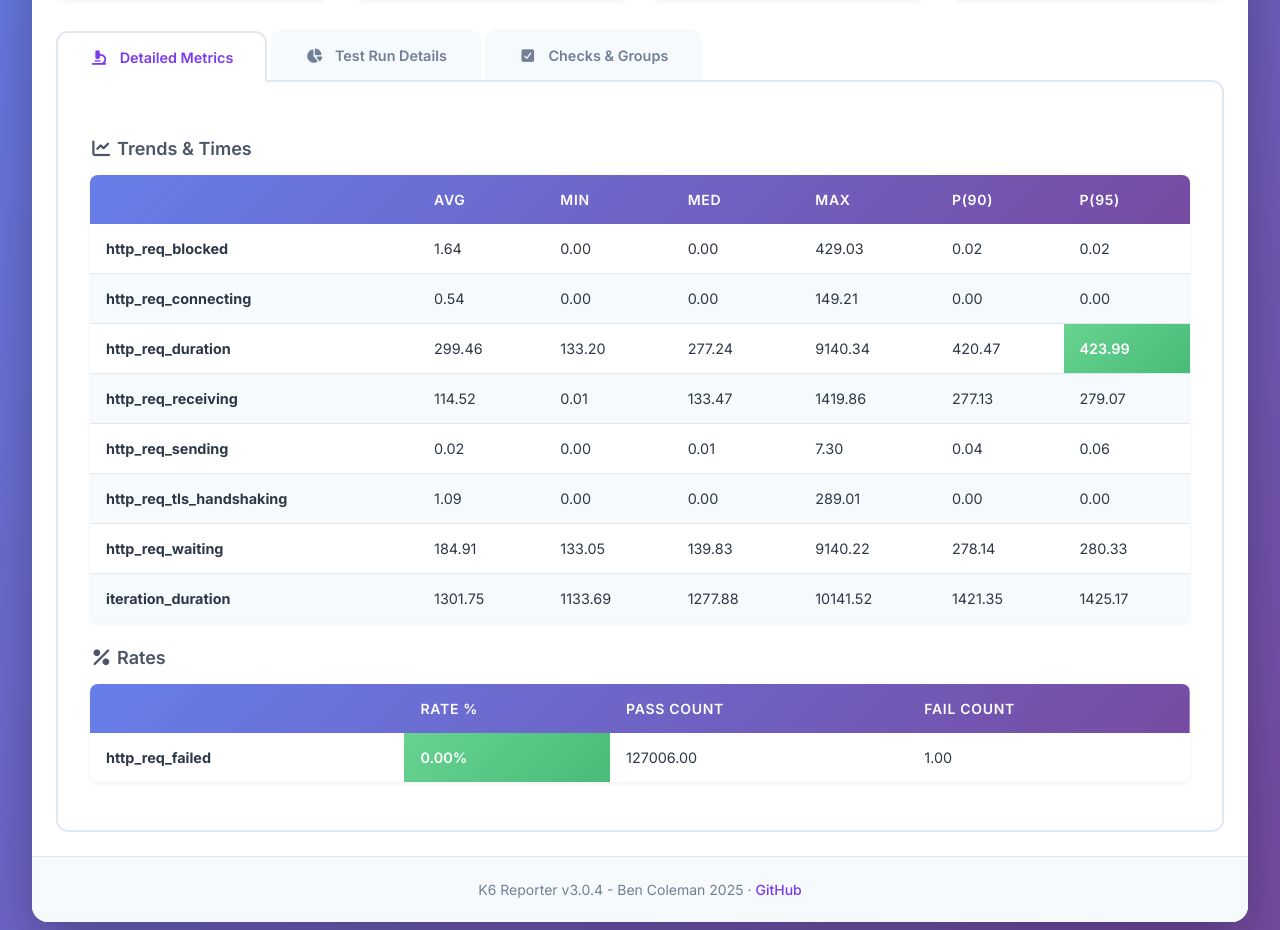
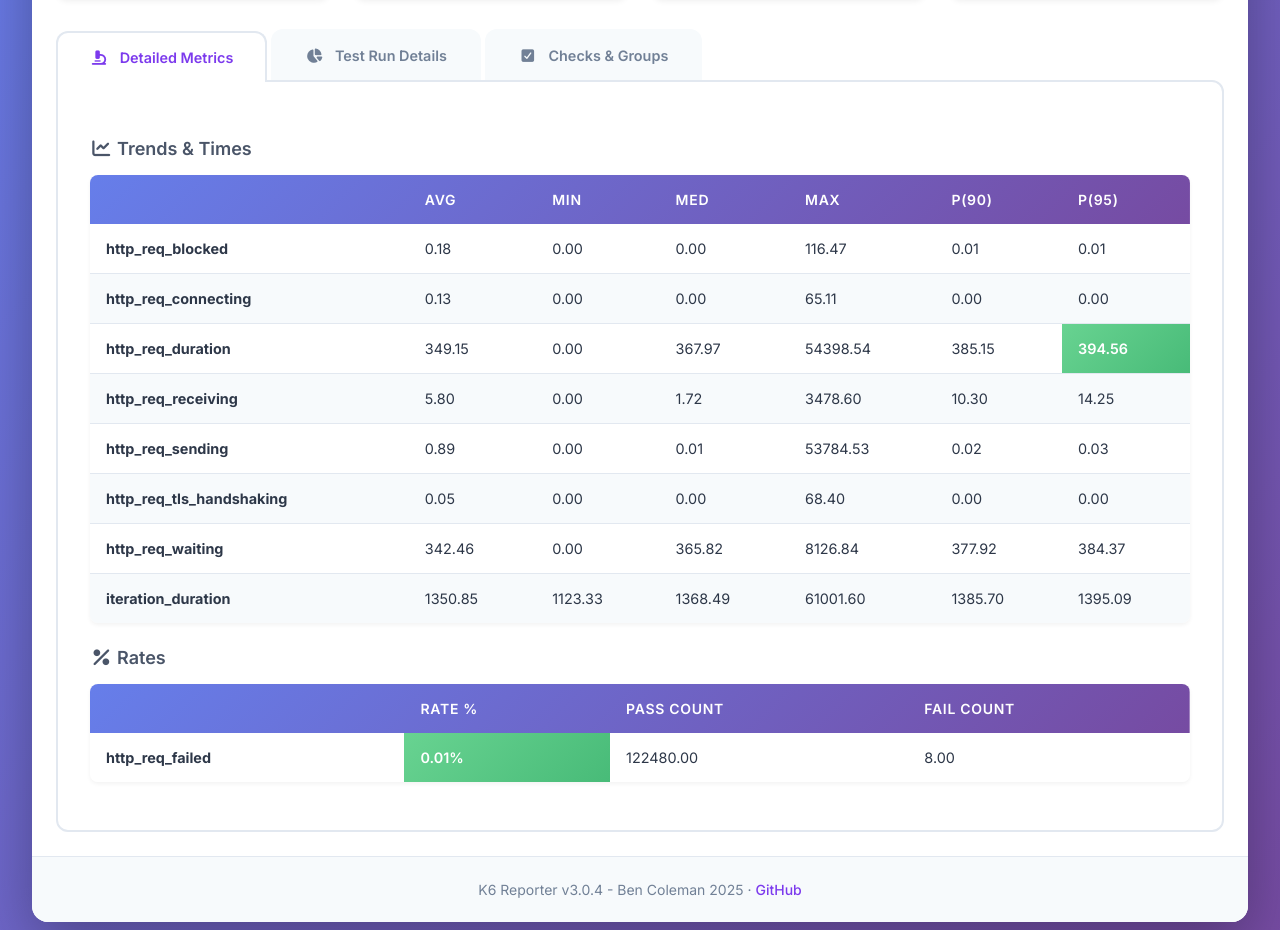
Before and after one commit to januariod/outsera-technical-challenge, a website: page reports/performance/summary.html in a window 1280 px wide. Shown: the part 276-1206 px from the top of the page. Drawn offline with Linux system fonts and the light colour scheme.

Commit message:
fix report path

```diff
--- a/package.json
+++ b/package.json
@@ -22,9 +22,9 @@
   "author": "Daniel Januario (djanuario@outlook.com.br)",
   "type": "commonjs",
   "scripts": {
-    "test:api": "cypress run --project api-tests --reporter mochawesome --reporter-options reportDir=reports/api,overwrite=false,html=false,json=true",
+    "test:api": "cypress run --project api-tests",
     "test:api:open": "cypress open --project api-tests",
-    "test:e2e": "cypress run --project e2e-tests --reporter mochawesome --reporter-options reportDir=reports/e2e,overwrite=false,html=false,json=true",
+    "test:e2e": "cypress run --project e2e-tests",
     "test:e2e:open": "cypress open --project e2e-tests",
     "test:mobile": "npx wdio run mobile-tests/config/wdio.conf.js",
     "test:performance": "k6 run performance-tests/scripts/load-test.js",
--- a/reports/performance/summary.html
+++ b/reports/performance/summary.html
@@ -484,7 +484,7 @@
             <i class="fas fa-globe icon"></i>
             <h4>Total Requests</h4>
             <div class="metric-value">
-              127007
+              122488
 
             </div>
           </div>
@@ -493,7 +493,7 @@
             <div class="metric-card danger">
               <i class="fas fa-times-circle icon"></i>
               <h4>Failed Requests</h4>
-              <div class="metric-value">1</div>
+              <div class="metric-value">8</div>
             </div>
 
 
@@ -506,7 +506,7 @@
           <div class="metric-card danger">
             <i class="fas fa-eye icon"></i>
             <h4>Failed Checks</h4>
-            <div class="metric-value">501</div>
+            <div class="metric-value">566</div>
           </div>
         </div>
 
@@ -542,30 +542,30 @@
                   <tr>
                     <td><b>http_req_blocked</b></td>
 
-                      <td class="">1.64</td>
+                      <td class="">0.18</td>
 
                       <td class="">0.00</td>
 
                       <td class="">0.00</td>
 
-                      <td class="">429.03</td>
+                      <td class="">116.47</td>
 
-                      <td class="">0.02</td>
+                      <td class="">0.01</td>
 
-                      <td class="">0.02</td>
+                      <td class="">0.01</td>
 
                   </tr>
 
                   <tr>
                     <td><b>http_req_connecting</b></td>
 
-                      <td class="">0.54</td>
+                      <td class="">0.13</td>
 
                       <td class="">0.00</td>
 
                       <td class="">0.00</td>
 
-                      <td class="">149.21</td>
+                      <td class="">65.11</td>
 
                       <td class="">0.00</td>
 
@@ -576,64 +576,64 @@
                   <tr>
                     <td><b>http_req_duration</b></td>
 
-                      <td class="">299.46</td>
+                      <td class="">349.15</td>
 
-                      <td class="">133.20</td>
+                      <td class="">0.00</td>
 
-                      <td class="">277.24</td>
+                      <td class="">367.97</td>
 
-                      <td class="">9140.34</td>
+                      <td class="">54398.54</td>
 
-                      <td class="">420.47</td>
+                      <td class="">385.15</td>
 
-                      <td class="good">423.99</td>
+                      <td class="good">394.56</td>
 
                   </tr>
 
                   <tr>
                     <td><b>http_req_receiving</b></td>
 
-                      <td class="">114.52</td>
+                      <td class="">5.80</td>
 
-                      <td class="">0.01</td>
+                      <td class="">0.00</td>
 
-                      <td class="">133.47</td>
+                      <td class="">1.72</td>
 
-                      <td class="">1419.86</td>
+                      <td class="">3478.60</td>
 
-                      <td class="">277.13</td>
+                      <td class="">10.30</td>
 
-                      <td class="">279.07</td>
+                      <td class="">14.25</td>
 
                   </tr>
 
                   <tr>
                     <td><b>http_req_sending</b></td>
 
-                      <td class="">0.02</td>
+                      <td class="">0.89</td>
 
                       <td class="">0.00</td>
 
                       <td class="">0.01</td>
 
-                      <td class="">7.30</td>
+                      <td class="">53784.53</td>
 
-                      <td class="">0.04</td>
+                      <td class="">0.02</td>
 
-                      <td class="">0.06</td>
+                      <td class="">0.03</td>
 
                   </tr>
 
                   <tr>
                     <td><b>http_req_tls_handshaking</b></td>
 
-                      <td class="">1.09</td>
+                      <td class="">0.05</td>
 
                       <td class="">0.00</td>
 
                       <td class="">0.00</td>
 
-                      <td class="">289.01</td>
+                      <td class="">68.40</td>
 
                       <td class="">0.00</td>
 
@@ -644,34 +644,34 @@
                   <tr>
                     <td><b>http_req_waiting</b></td>
 
-                      <td class="">184.91</td>
+                      <td class="">342.46</td>
 
-                      <td class="">133.05</td>
+                      <td class="">0.00</td>
 
-                      <td class="">139.83</td>
+                      <td class="">365.82</td>
 
-                      <td class="">9140.22</td>
+                      <td class="">8126.84</td>
 
-                      <td class="">278.14</td>
+                      <td class="">377.92</td>
 
-                      <td class="">280.33</td>
+                      <td class="">384.37</td>
 
                   </tr>
 
                   <tr>
                     <td><b>iteration_duration</b></td>
 
-                      <td class="">1301.75</td>
+                      <td class="">1350.85</td>
 
-                      <td class="">1133.69</td>
+                      <td class="">1123.33</td>
 
-                      <td class="">1277.88</td>
+                      <td class="">1368.49</td>
 
-                      <td class="">10141.52</td>
+                      <td class="">61001.60</td>
 
-                      <td class="">1421.35</td>
+                      <td class="">1385.70</td>
 
-                      <td class="">1425.17</td>
+                      <td class="">1395.09</td>
 
                   </tr>
 
@@ -698,9 +698,9 @@
                       <td
                         class="good"
                         title="Failure rate (for *_failed metrics; aligns with Fail Count)"
-                      >0.00%</td>
-                      <td class="">127006.00</td>
-                      <td class="">1.00</td>
+                      >0.01%</td>
+                      <td class="">122480.00</td>
+                      <td class="">8.00</td>
                   </tr>
 
                 </tbody>
@@ -724,11 +724,11 @@
                   <i class="fas fa-eye icon"></i>
                   <div class="stat-row">
                     <span class="stat-label">Passed</span>
-                    <span class="stat-value">253513</span>
+                    <span class="stat-value">244410</span>
                   </div>
                   <div class="stat-row">
                     <span class="stat-label">Failed</span>
-                    <span class="stat-value">501</span>
+                    <span class="stat-value">566</span>
                   </div>
                 </div>
 
@@ -739,11 +739,11 @@
                   <i class="fas fa-redo icon"></i>
                   <div class="stat-row">
                     <span class="stat-label">Total</span>
-                    <span class="stat-value">127007</span>
+                    <span class="stat-value">122488</span>
                   </div>
                   <div class="stat-row">
                     <span class="stat-label">Rate</span>
-                    <span class="stat-value">351.76/s</span>
+                    <span class="stat-value">339.27/s</span>
                   </div>
                 </div>
 
@@ -753,7 +753,7 @@
                 <i class="fas fa-user icon"></i>
                 <div class="stat-row">
                   <span class="stat-label">Min</span>
-                  <span class="stat-value">2</span>
+                  <span class="stat-value">1</span>
                 </div>
                 <div class="stat-row">
                   <span class="stat-label">Max</span>
@@ -767,14 +767,14 @@
                 <div class="stat-row">
                   <span class="stat-label">Total</span>
                   <span class="stat-value">
-                    127007
+                    122488
 
                   </span>
                 </div>
                 <div class="stat-row">
                   <span class="stat-label">Rate</span>
                   <span class="stat-value">
-                    351.76/s
+                    339.27/s
 
                   </span>
                 </div>
@@ -785,11 +785,11 @@
                 <i class="fas fa-cloud-download-alt icon"></i>
                 <div class="stat-row">
                   <span class="stat-label">Total</span>
-                  <span class="stat-value">3964.71 MB</span>
+                  <span class="stat-value">5597.63 MB</span>
                 </div>
                 <div class="stat-row">
                   <span class="stat-label">Rate</span>
-                  <span class="stat-value">10.98 mB/s</span>
+                  <span class="stat-value">15.50 mB/s</span>
                 </div>
               </div>
 
@@ -798,7 +798,7 @@
                 <i class="fas fa-cloud-upload-alt icon"></i>
                 <div class="stat-row">
                   <span class="stat-label">Total</span>
-                  <span class="stat-value">16.07 MB</span>
+                  <span class="stat-value">14.66 MB</span>
                 </div>
                 <div class="stat-row">
                   <span class="stat-label">Rate</span>
@@ -830,16 +830,16 @@
 
                   <tr class="checkDetails">
                     <td width="50%">status é 200</td>
-                    <td class="">127006</td>
-                    <td class="failed">1</td>
-                    <td class="failed">100.00</td>
+                    <td class="">122480</td>
+                    <td class="failed">8</td>
+                    <td class="failed">99.99</td>
                   </tr>
 
                   <tr class="checkDetails">
                     <td width="50%">tempo de resposta &lt; 2s</td>
-                    <td class="">126507</td>
-                    <td class="failed">500</td>
-                    <td class="failed">99.61</td>
+                    <td class="">121930</td>
+                    <td class="failed">558</td>
+                    <td class="failed">99.54</td>
                   </tr>
 
               </tbody>
```
Also changed, not shown: api-tests/cypress.config.js (+9 -0 lines), e2e-tests/cypress.config.js (+7 -0 lines), .github/workflows/test-pipeline.yml.
